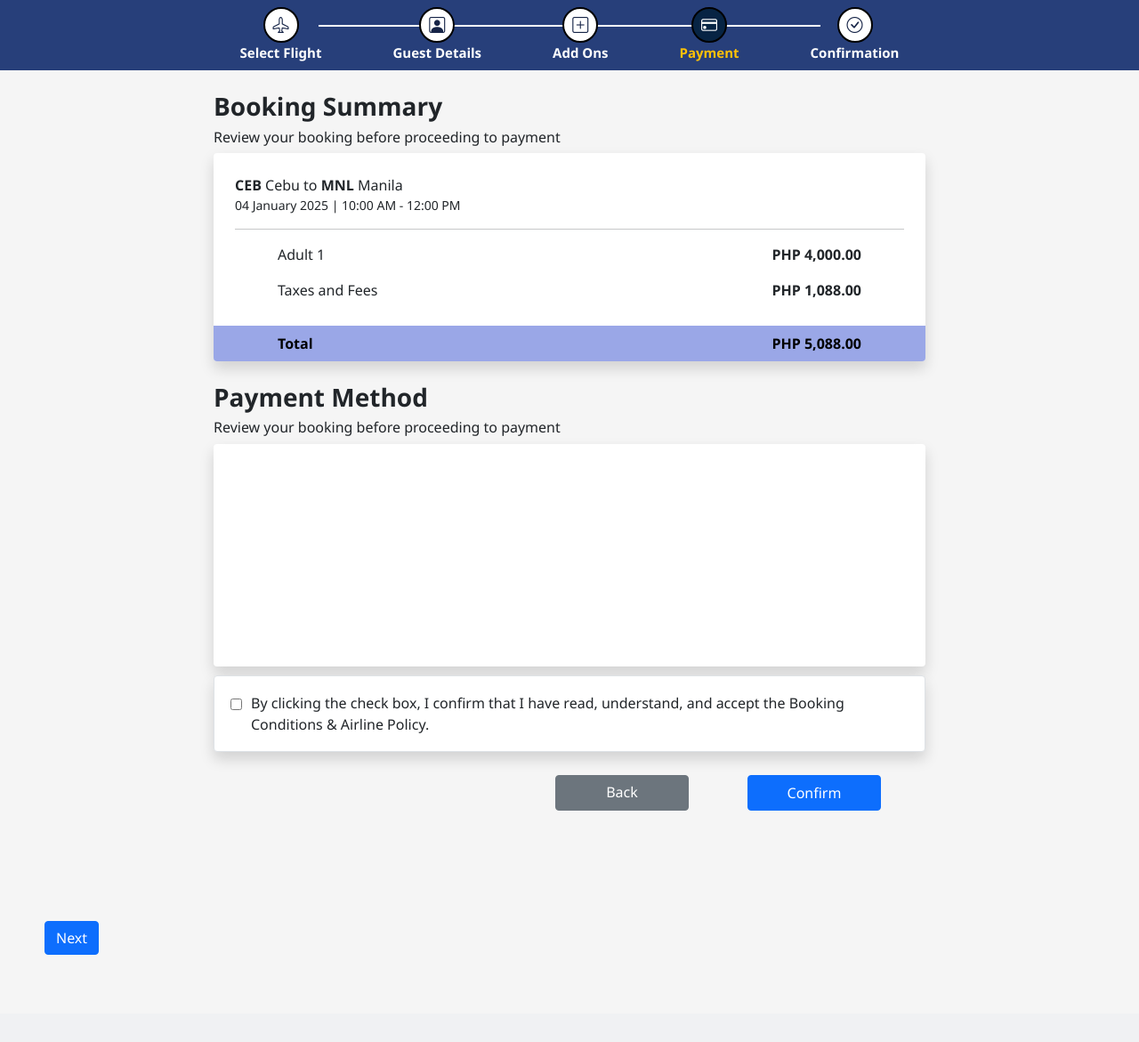
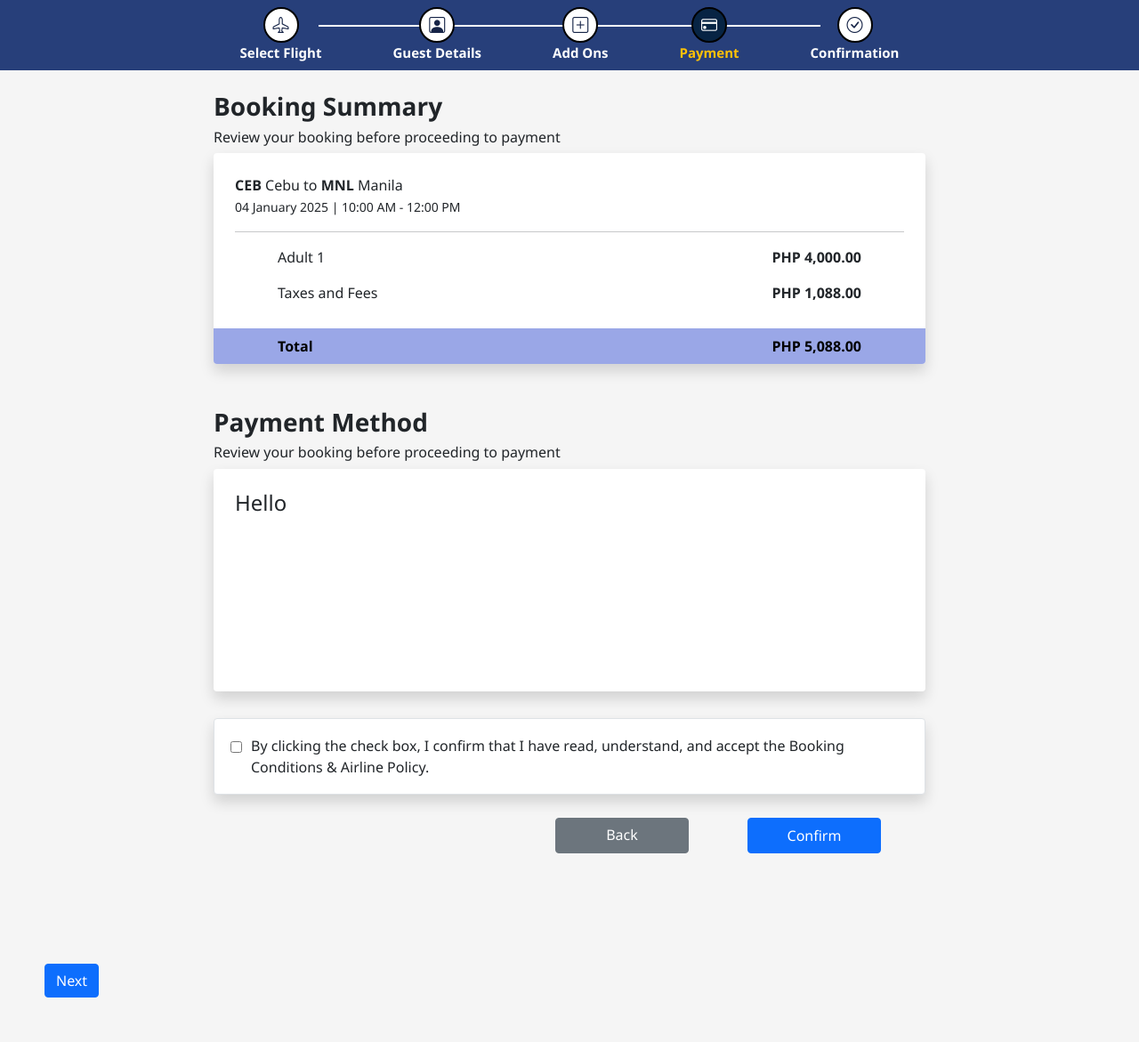
Before and after one commit to flor1211/jetsetgo2204, a PHP site: page /booking/payments.php in a window 1280 px wide. Shown: the part 152-1323 px from the top of the page at 89% size. Before the commit the page ends 1225 px from the top, so only its background shows below. Run offline with PHP 8.4, Linux system fonts and the light colour scheme; the visitor is signed in with stand-in values (Sample User, id 1).

Commit message:
update some layout

```diff
--- a/booking/payments.php
+++ b/booking/payments.php
@@ -1,4 +1,4 @@
-<button?php
+<?php
 
   session_start();
 
@@ -104,17 +104,18 @@
           </div>
 
 
+            <!-- Payment -->
 
-          <h3 style="font-weight: 700;">Payment Method </h3>
+          <h3 style="font-weight: 700; padding-top: 25px;">Payment Method </h3>
           <h6>Review your booking before proceeding to payment</h6>
-            <!-- Payment -->
+
           <div class="p-4 bg-white shadow rounded" style="height: 250px">
-              <h4></h4>
+              <h4>Hello</h4>
               <p></p>
           </div>
 
             <!-- TERMS AND CONDITIONS -->
-            <div class="white shadow border rounded p-2 bg-white mb-3" style="width: 800px; margin-top: 10px;">
+            <div class="white shadow border rounded p-2 bg-white mb-3" style="margin-top: 30px;">
               <div style="display: flex; align-items: flex-start;  padding: 10px;">
                 <input type="checkbox" id="IAgree" style="margin-top: 7px; margin-right: 5px;" required>
                 <label for="IAgree" style="padding-left: 5px;">
@@ -128,6 +129,7 @@
                   <a href="addons.php" class="btn btn-secondary me-3" style="width: 150px; height: 40px;">Back</a>
                   <button type="submit" class="btn btn-primary" style="width: 150px; height: 40px;">Confirm</button>
           </div>
+
           </div>
         </div>
 
```
Also changed, not shown: booking/confirmation.php (+3 -5 lines), booking/assets/check.png (renamed from assets/images/check.png). Lines whose indentation alone changed are shown as unchanged.
